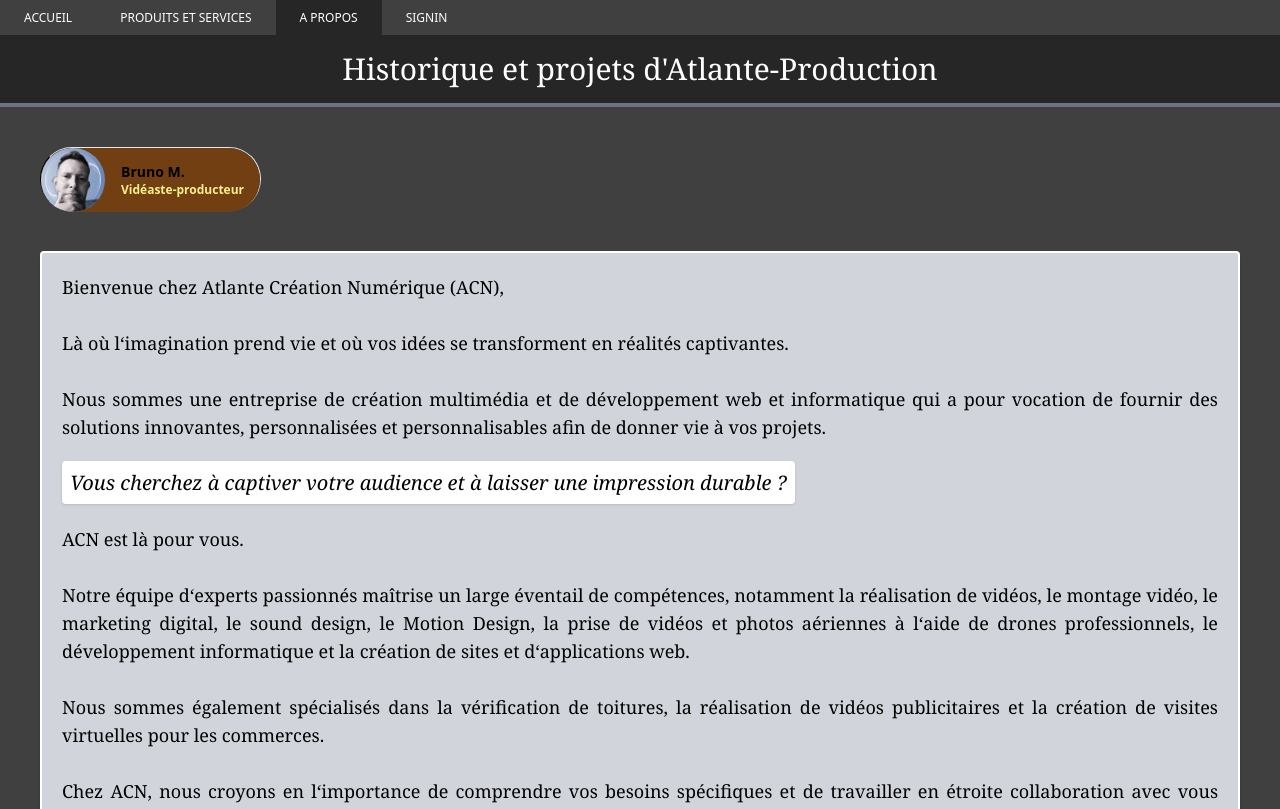
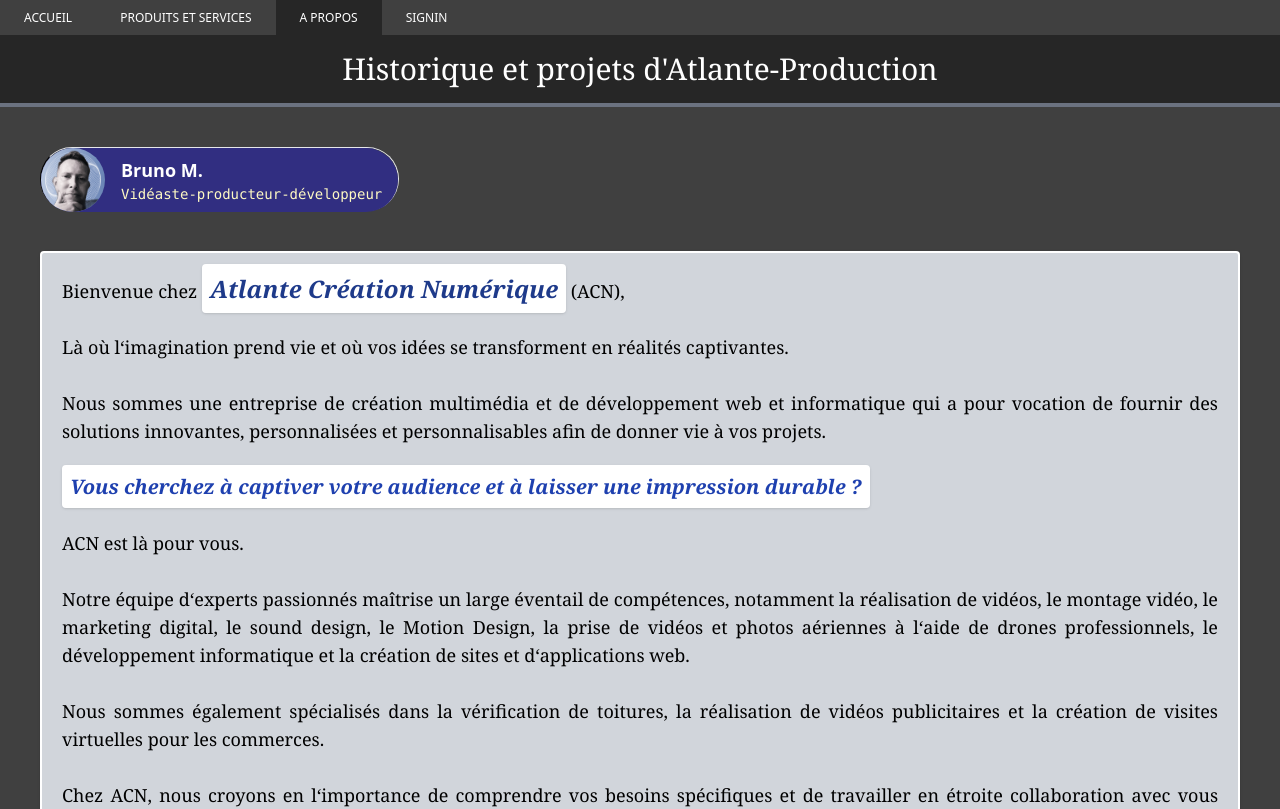
Before and after one commit to bsao17/AtlanteVideo_Client_ReactTS, a React (Create React App) app: page /about in a window 1280 px wide. Shown: the top 809 px of the page. Built offline with nearby package versions, Linux system fonts and the light colour scheme; what tw-elements would draw is missing.

Commit message:
feat: add text and animation/images

```diff
--- a/src/components/SelfProfile.tsx
+++ b/src/components/SelfProfile.tsx
@@ -4,15 +4,15 @@ import profile from "../assets/profile.png";
 const SelfProfile = () => {
     return (
         <div className="flex flex-col border border-l-black w-fit my-10 mx-10 relative h-16 rounded-full" >
-            <div className="flex flex-col justify-center items-center m-auto bg-yellow-900 rounded-full">
+            <div className="flex flex-col justify-center items-center m-auto bg-indigo-900 rounded-full">
                 <div className="flex flex-row justify-center items-center text-justify text-xs ">
                     <img className="object-left w-16 h-16 rounded-full" src={profile} alt="profile"/>
                     <div className="flex flex-col">
-                        <span className="text-sm font-bold  mx-4">
+                        <span className="text-lg font-bold text-white  mx-4">
                             Bruno M.
                         </span>
-                        <span className="text-xs font-semibold text-yellow-200 mx-4">
-                            Vidéaste-producteur
+                        <span className="text-sm font-mono text-yellow-100 mx-4">
+                            Vidéaste-producteur-développeur
                         </span>
                     </div>
 
--- a/src/pages/About.tsx
+++ b/src/pages/About.tsx
@@ -1,12 +1,10 @@
-import React, {useContext} from "react";
+import React from "react";
 import {TitleCard, SetProfile} from "../components";
 import {FunctionComponent} from "react";
 import {Link} from "react-router-dom";
-import {Context} from "../context/Context";
+
 
 const About: FunctionComponent = ()=>{
-    const context = useContext(Context)
-
     return(
         <div>
             <TitleCard title={"Historique et projets d'Atlante-Production"}/>
@@ -14,13 +12,13 @@ const About: FunctionComponent = ()=>{
                 <SetProfile/>
             </div>
              <div className="text-black bg-gray-300 mx-10 text-justify font-serif border border-2 border-white shadow shadow-5-strong rounded text-lg p-5">
-                Bienvenue chez Atlante Création Numérique (ACN),<br/><br/>
+                Bienvenue chez <span className="font-bold text-2xl text-blue-900 bg-white rounded shadow p-2 italic">Atlante Création Numérique</span> (ACN),<br/><br/>
                  Là où l&lsquo;imagination prend vie et où vos idées se
                  transforment en réalités captivantes. <br/><br/>
                  Nous sommes une entreprise de création multimédia et de développement web et informatique qui a pour vocation de fournir
                  des solutions innovantes, personnalisées et personnalisables afin de donner vie à vos projets. <br/><br/>
 
-                <span className="font-light text-xl bg-white rounded p-2 italic shadow shadow-5">Vous cherchez à captiver votre audience et à laisser une impression durable ?</span><br/><br/>
+                <span className="font-bold text-xl bg-white text-blue-800 rounded p-2 italic shadow ">Vous cherchez à captiver votre audience et à laisser une impression durable ?</span><br/><br/>
 
                  ACN est là pour vous. <br/><br/>
                  Notre équipe d&lsquo;experts passionnés maîtrise un large éventail de compétences, notamment la réalisation
@@ -44,7 +42,7 @@ const About: FunctionComponent = ()=>{
                 N&lsquo;attendez plus, <Link to="/Home"> contactez-nous</Link> et découvrez comment Atlante Création Numérique peut donner vie
                  à vos projets, développer votre présence en ligne et vous aider à marquer les esprits. <br/><br/>
 
-                 Bienvenue dans le futur de la création numérique !
+                 <span className="font-bold text-xl text-blue-800">Bienvenue dans le futur de la création numérique !</span>
             </div>
         </div>
     );
```
